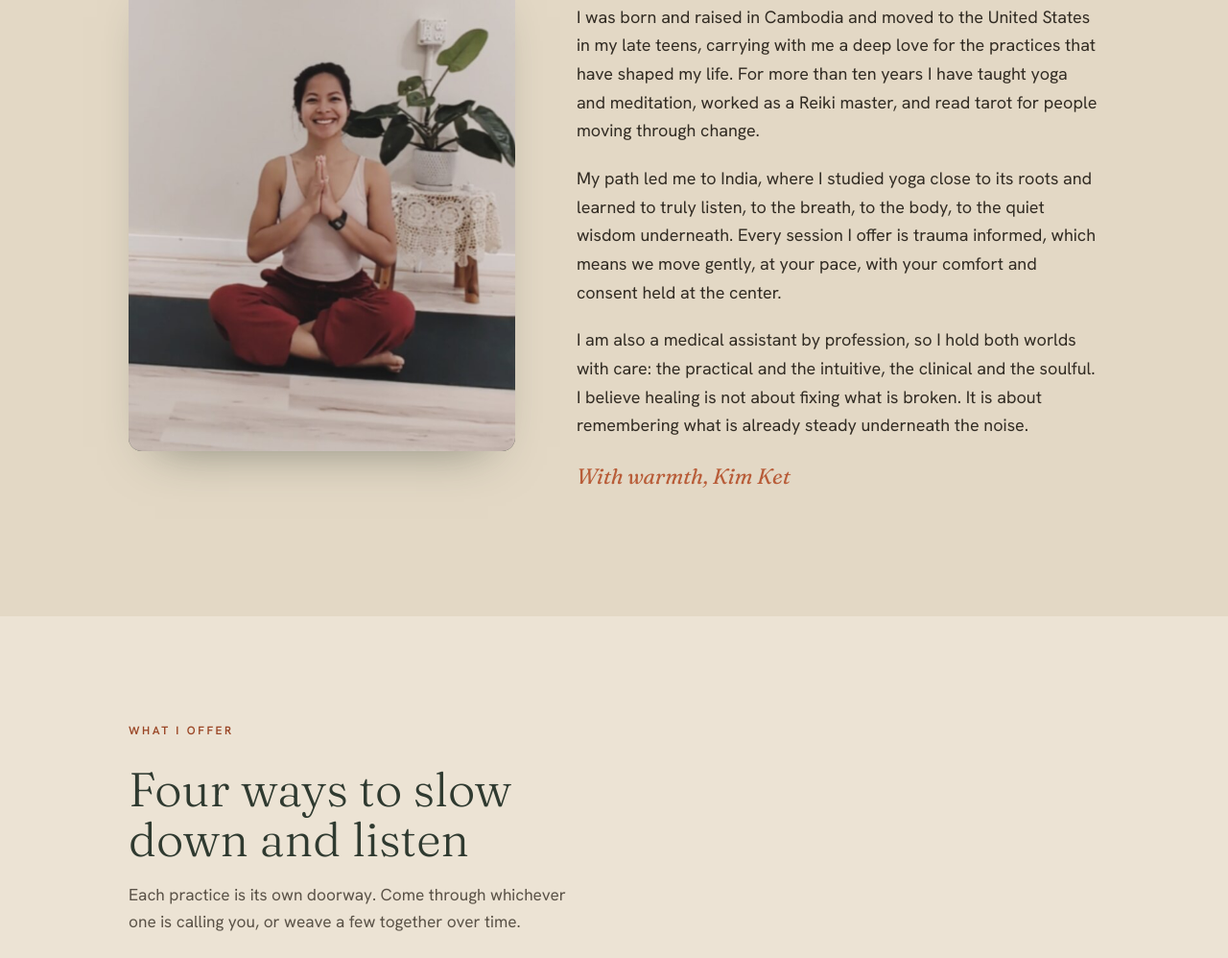
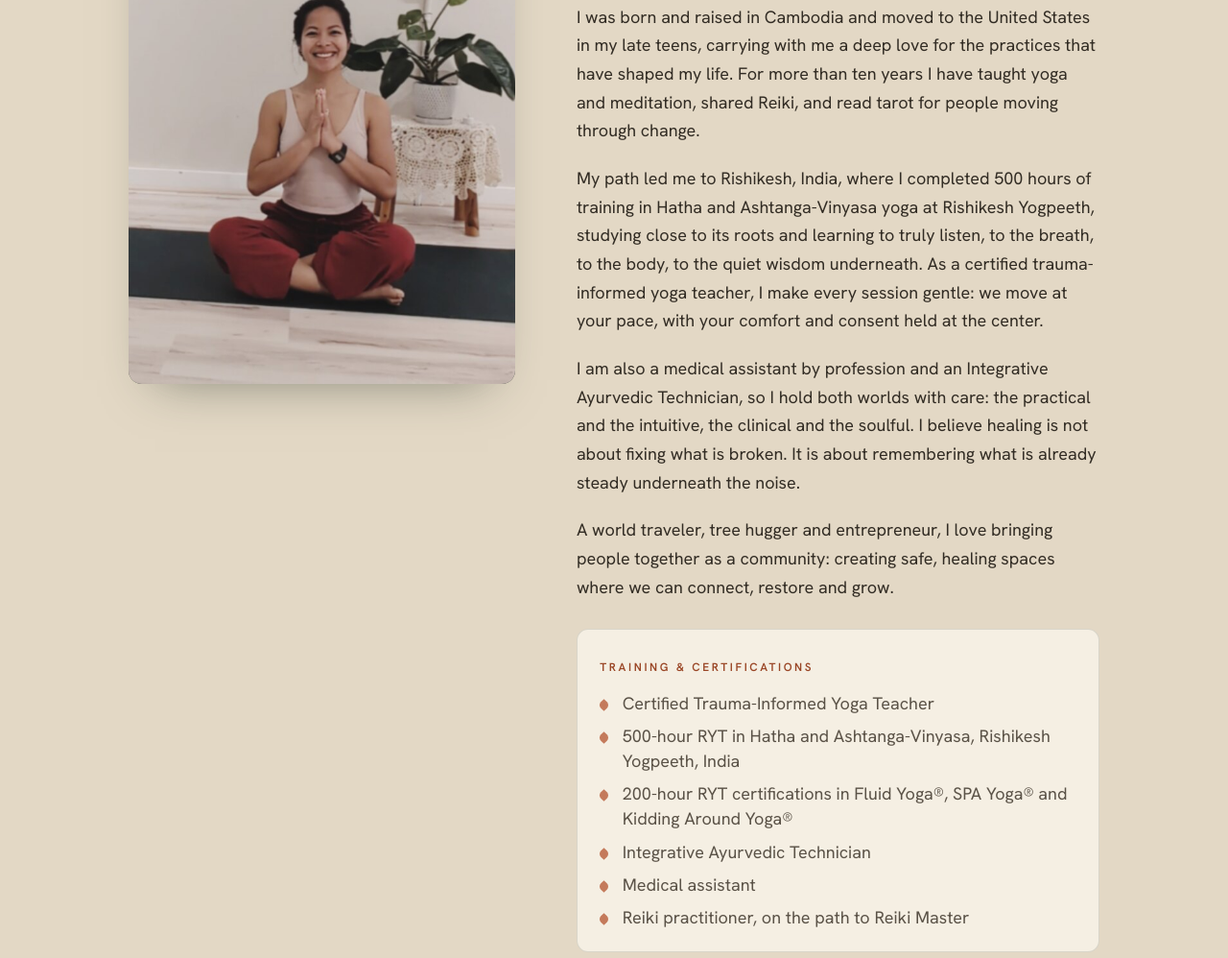
Before and after one commit to jetech37/kim-ket, a plain HTML site: page index.html in a window 1280 px wide. Shown: the part 1081-2079 px from the top of the page at 96% size. Drawn offline with Linux system fonts and the light colour scheme.

Commit message:
Add Kim's training and certifications to About
Names Rishikesh Yogpeeth and her 500-hour RYT, her 200-hour RYTs,
trauma-informed and Ayurvedic certifications, and her community focus.
Corrects 'worked as a Reiki master' (she is on the path to Reiki Master).
The photo now sits at the top of the section on wide screens.

Co-Authored-By: Claude Opus 5.5 <noreply@anthropic.com>
Claude-Session: https://claude.ai/code/session_01LuDuPYzs6uxeBaosec6n83

```diff
--- a/index.html
+++ b/index.html
@@ -165,6 +165,11 @@
   .portrait img{width:100%;height:100%;object-fit:cover;}
   .portrait .ph-mark{width:46%;color:var(--paper);opacity:.75;}
   .about-body h2{font-size:clamp(1.9rem,4.4vw,2.9rem);font-weight:300;margin-bottom:.6em;}
+  @media (min-width:881px){.about-grid{align-items:start}.about-grid .portrait{position:sticky;top:110px}}
+  .creds{margin:1.6em 0 .4em;padding:1.2em 1.3em;border:1px solid rgba(47,58,48,.14);border-radius:12px;background:var(--paper);}
+  .creds ul{list-style:none;margin:.7em 0 0;padding:0;display:grid;gap:.45em;}
+  .creds li{position:relative;padding-left:1.3em;color:var(--ink-soft);line-height:1.45;}
+  .creds li::before{content:"";position:absolute;left:0;top:.55em;width:.5em;height:.5em;border-radius:50% 0;background:var(--terracotta);transform:rotate(-45deg);opacity:.8;}
   /* ---------- youtube ---------- */
   .yt-grid{display:grid;grid-template-columns:minmax(0,.8fr) minmax(0,1.2fr);gap:clamp(2rem,5vw,4.5rem);align-items:center;}
   .yt-logo{width:100%;max-width:360px;height:auto;justify-self:center;filter:drop-shadow(0 18px 30px rgba(47,58,48,.22));}
@@ -336,9 +341,21 @@
     <div class="about-body reveal">
       <span class="eyebrow">A little about me</span>
       <h2>Hi, I'm Kim Ket</h2>
-      <p>I was born and raised in Cambodia and moved to the United States in my late teens, carrying with me a deep love for the practices that have shaped my life. For more than ten years I have taught yoga and meditation, worked as a Reiki master, and read tarot for people moving through change.</p>
-      <p>My path led me to India, where I studied yoga close to its roots and learned to truly listen, to the breath, to the body, to the quiet wisdom underneath. Every session I offer is trauma informed, which means we move gently, at your pace, with your comfort and consent held at the center.</p>
-      <p>I am also a medical assistant by profession, so I hold both worlds with care: the practical and the intuitive, the clinical and the soulful. I believe healing is not about fixing what is broken. It is about remembering what is already steady underneath the noise.</p>
+      <p>I was born and raised in Cambodia and moved to the United States in my late teens, carrying with me a deep love for the practices that have shaped my life. For more than ten years I have taught yoga and meditation, shared Reiki, and read tarot for people moving through change.</p>
+      <p>My path led me to Rishikesh, India, where I completed 500 hours of training in Hatha and Ashtanga-Vinyasa yoga at Rishikesh Yogpeeth, studying close to its roots and learning to truly listen, to the breath, to the body, to the quiet wisdom underneath. As a certified trauma-informed yoga teacher, I make every session gentle: we move at your pace, with your comfort and consent held at the center.</p>
+      <p>I am also a medical assistant by profession and an Integrative Ayurvedic Technician, so I hold both worlds with care: the practical and the intuitive, the clinical and the soulful. I believe healing is not about fixing what is broken. It is about remembering what is already steady underneath the noise.</p>
+      <p>A world traveler, tree hugger and entrepreneur, I love bringing people together as a community: creating safe, healing spaces where we can connect, restore and grow.</p>
+      <div class="creds">
+        <span class="eyebrow">Training &amp; certifications</span>
+        <ul>
+          <li>Certified Trauma-Informed Yoga Teacher</li>
+          <li>500-hour RYT in Hatha and Ashtanga-Vinyasa, Rishikesh Yogpeeth, India</li>
+          <li>200-hour RYT certifications in Fluid Yoga&reg;, SPA Yoga&reg; and Kidding Around Yoga&reg;</li>
+          <li>Integrative Ayurvedic Technician</li>
+          <li>Medical assistant</li>
+          <li>Reiki practitioner, on the path to Reiki Master</li>
+        </ul>
+      </div>
       <p class="sig">With warmth, Kim Ket</p>
     </div>
   </div>
```
